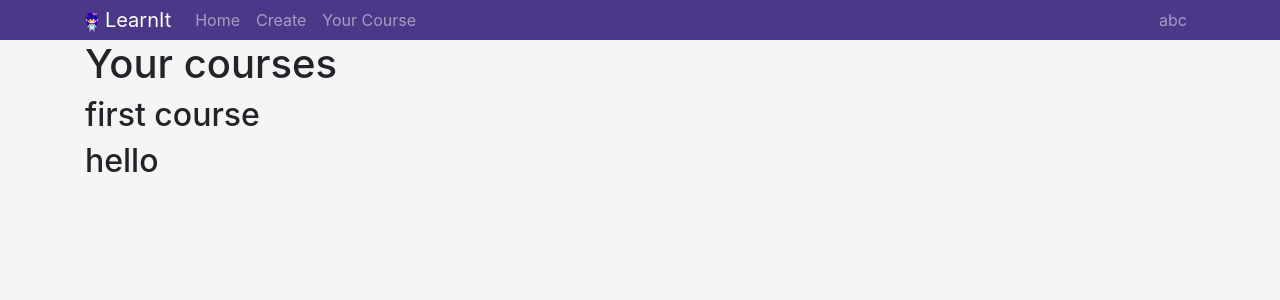
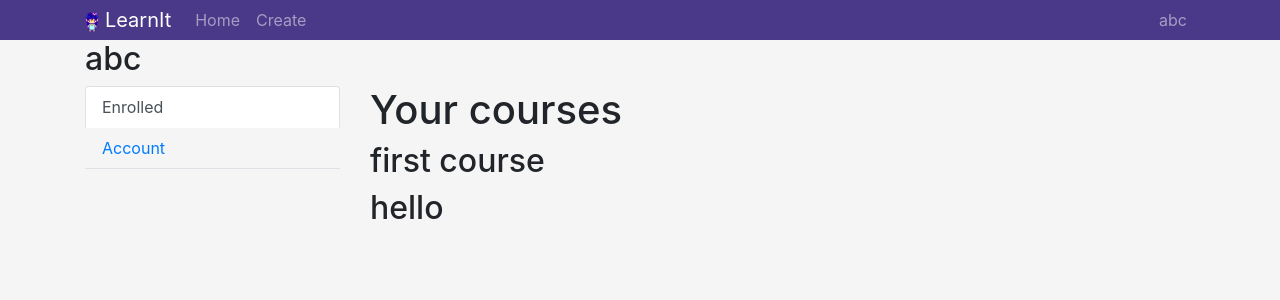
Before and after one commit to RONLUG/CS50, a Flask app: page /your-courses in a window 1280 px wide. Shown: the top 300 px of the page. Run offline with Flask 2, Linux system fonts and the light colour scheme; a user stored in the database is signed in; data comes from the database, SQL or seed files in the repository; some libraries are stand-ins or nearby versions.

Commit message:
Add profile page

```diff
--- a/project/app.py
+++ b/project/app.py
@@ -107,16 +107,6 @@ def create_course():
         return render_template("create-course.html", tags=tags)
 
 
-@app.route("/your-courses", methods=["GET"])
-def your_courses():
-    enrolls = db.execute("SELECT * FROM enrolled WHERE student_id = ?", session["id"])
-    enrolls = [enroll["course_id"] for enroll in enrolls]
-    app.logger.info(enrolls)
-    courses = db.execute("SELECT * FROM courses WHERE course_id IN (?)", enrolls)
-    app.logger.info(courses)
-    return render_template("your-courses.html", courses=courses)
-
-
 @app.route("/<publisher>/<title>", methods=["GET", "POST"])
 def course(publisher, title):
     if request.method == "POST":
@@ -151,4 +141,7 @@ def course_redirect(id):
 
 @app.route("/<username>")
 def profile(username):
-    return render_template("profile.html")
+    enrolls = db.execute("SELECT * FROM enrolled WHERE student_id = ?", session["id"])
+    enrolls = [enroll["course_id"] for enroll in enrolls]
+    courses = db.execute("SELECT * FROM courses WHERE course_id IN (?)", enrolls)
+    return render_template("profile.html", courses=courses)
--- a/project/static/css/index.css
+++ b/project/static/css/index.css
@@ -44,3 +44,7 @@ body {
     width: 100%;
     height: 100%;
 }
+
+.danger-link {
+    color: red;
+}
--- a/project/templates/layout.html
+++ b/project/templates/layout.html
@@ -26,15 +26,14 @@
                         <li class="nav-item">
                             <a class="nav-link" href="/create-course">Create</a>
                         </li>
-                        <li class="nav-item">
+                        <!-- <li class="nav-item">
                             <a class="nav-link" href="/your-courses">Your Course</a>
-                        </li>
+                        </li> -->
                     </ul>
                     <div class="navbar-nav secondary-nav">
                         {% if session["username"] %}
                         <li class="nav-item">
                             <a class="nav-link" href="/{{ session['username'] }}">{{ session["username"] }}</a>
-
                         </li>
                         {% else %}
                         <li class="nav-item">
--- a/project/templates/profile.html
+++ b/project/templates/profile.html
@@ -1,5 +1,37 @@
-{% extend "layout.html" %}
+{% extends "layout.html" %}
 
 {% block body %}
-{{ session["username"] }}
+<h2>{{ session["username"] }}</h2>
+<div class="row">
+    <div class="col-3">
+        <ul class="nav flex-column nav-tabs" id="myTab" role="tablist" aria-orientation="vertical">
+            <li class="nav-item">
+                <a class="nav-link active" id="enrolled-tab" data-toggle="tab" href="#enrolled" role="tab" aria-controls="enrolled"
+                    aria-selected="true">Enrolled</a>
+            </li>
+            <li class="nav-item">
+                <a class="nav-link" id="account-tab" data-toggle="tab" href="#account" role="tab" aria-controls="account"
+                    aria-selected="false">Account</a>
+            </li>
+        </ul>
+    </div>
+    <div class="col-9">
+        <div class="tab-content" id="myTabContent">
+            <!-- Enrolled courses tab -->
+            <div class="tab-pane fade show active" id="enrolled" role="tabpanel" aria-labelledby="enrolled-tab">
+                <h1>Your courses</h1>
+                {% for course in courses %}
+                <h2>{{ course["title"] }}</h2>
+                {% endfor %}
+            </div>
+
+            <!-- Account tab -->
+            <div class="tab-pane fade" id="account" role="tabpanel" aria-labelledby="account-tab">
+                Account tab
+                {{ session["username"] }}
+                <a class="danger-link" href="/logout">Logout</a>
+            </div>
+        </div>
+    </div>
+</div>
 {% endblock %}
--- a/project/templates/your-courses.html
+++ /dev/null
@@ -1,9 +0,0 @@
-{% extends "layout.html" %}
-
-{% block body %}
- <h1>Your courses</h1>
-    {% for course in courses %}
-        <h2>{{ course["title"] }}</h2>
-    {% endfor %}
-
-{% endblock %}
```
Also changed, not shown: 3 other files.
